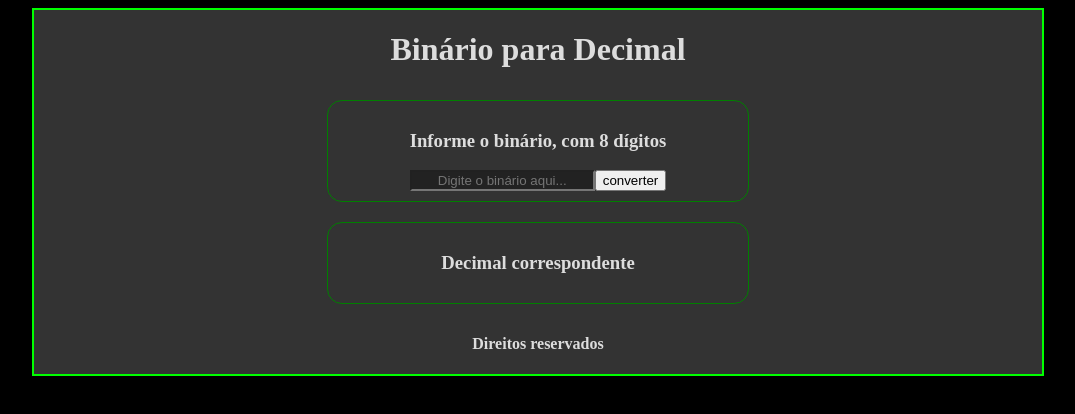
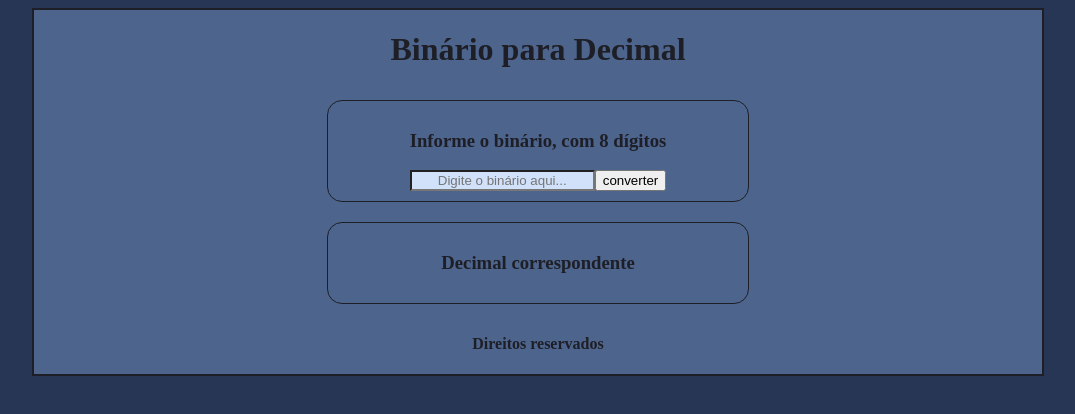
Before and after one commit to WENDEL4891/binaryToDecimal, a Next.js app: page / in a window 1280 px wide. Shown: the top 414 px of the page, without its empty margins (102-1177 px from the left). Built offline with nearby package versions, Linux system fonts and the light colour scheme.

Commit message:
Alterações de estilo, para teste.

```diff
--- a/components/Input.module.css
+++ b/components/Input.module.css
@@ -1,7 +1,7 @@
 #inputId {
     text-align: center;
-    background: #222;
-    color: #eee
+    background: #d0e1f9;
+    color: #1e1f26
 }
 
 .error {
--- a/components/Layout.module.css
+++ b/components/Layout.module.css
@@ -1,8 +1,8 @@
 .containerLayout {
-    border: 2px solid #0f0;
+    border: 2px solid #1e1f26;
     margin: auto 10%;
-    background-color: #333;
-    color: #ddd;
+    background-color: #4d648d;
+    color: #1e1f26;
 }
 
 #tituloLayout {
--- a/styles/global.css
+++ b/styles/global.css
@@ -1,9 +1,9 @@
 html {
-    background-color: black;
+    background-color: #283655;
 }
 
 .card {
-    border: solid green 1px;
+    border: solid #1e1f26 1px;
     border-radius: 15px;
     min-width: 400px;
     max-width: 600px;
```
